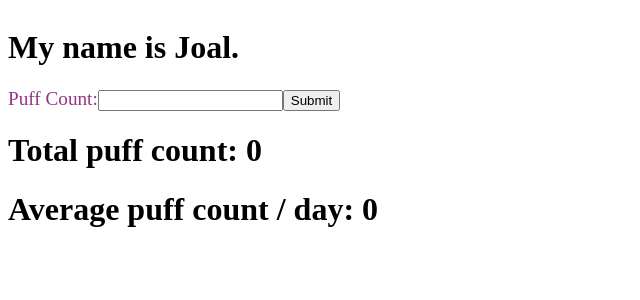
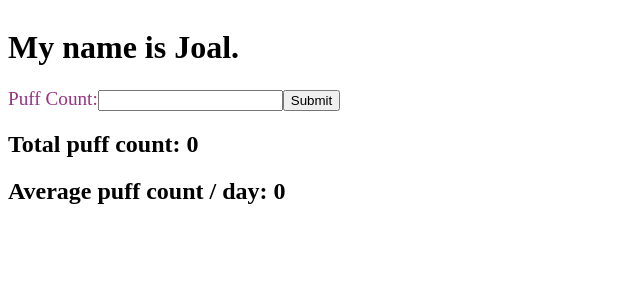
Before and after one commit to joalk/Vapor, a React app: page / in a window 1280 px wide. Shown: the top 300 px of the page, without its empty margins (0-640 px from the left). Built offline with nearby package versions, Linux system fonts and the light colour scheme.

Commit message:
working announcement for decrease in average daily puff count

```diff
--- a/Frontend/components/AverageDisplay.jsx
+++ b/Frontend/components/AverageDisplay.jsx
@@ -4,8 +4,9 @@ export const AverageDisplay = (props) => {
 
     return (
         <div className="display">
-            <h1>Total puff count: {props.total}</h1>
-            <h1>Average puff count / day: {props.average}</h1>
+            <h2>Total puff count: {props.total}</h2>
+            <h2>Average puff count / day: {props.average}</h2>
+            <h1>{props.decrease ? 'Congrats! Your daily puff average has decreased!' : ''}</h1>
         </div>
     )
 }
--- a/Frontend/components/Container.jsx
+++ b/Frontend/components/Container.jsx
@@ -54,7 +54,7 @@ export class Container extends Component {
                 puffArray={this.state.puffArray}
                 average={this.state.average}
                 total={this.state.total}
-                decrase={this.state.decrease}
+                decrease={this.state.decrease}
             />
         </div>
     )
```
